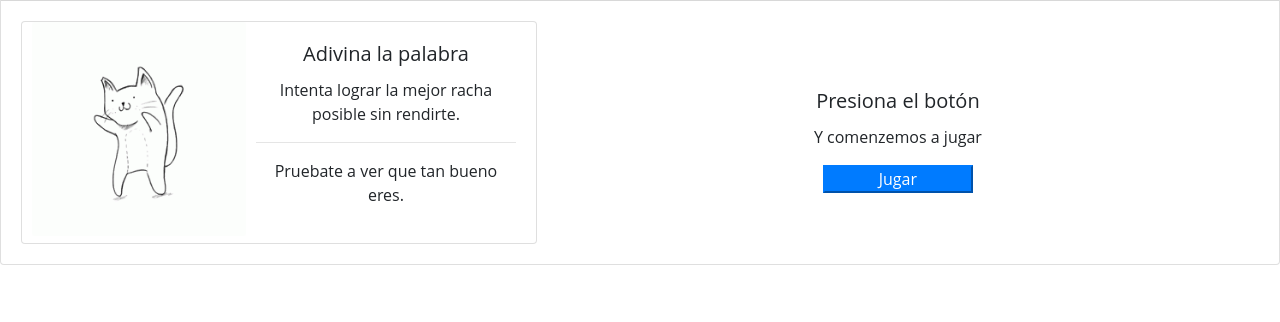
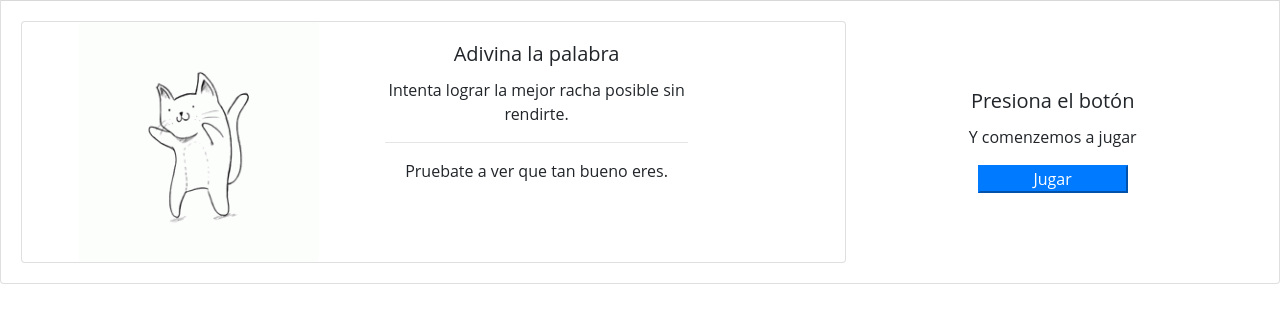
Before and after one commit to Alejandro-Magno/Juego-palabras, a plain HTML site: page index.html in a window 1280 px wide. Shown: the part 86-408 px from the top of the page. Drawn offline with nearby package versions, Linux system fonts and the light colour scheme.

Commit message:
Modificacion palabras

```diff
--- a/index.html
+++ b/index.html
@@ -29,14 +29,14 @@
             <div class="row no-gutters">
 
 
-              <div class="card col-md-5">
+              <div class="card col-md-8">
 
 
                             <div class="row no-gutters">
                               <div class="col-md-5">
                                     <img src="imagenes/gato.gif" id="gato" style="max-width: 240px;" style="max-height: 240px;" class="card-img gato" alt="...">
                               </div>
-                              <div class="col-md-7">
+                              <div class="col-md-5">
                                 <div class="card-body">
 
                                   <h5 id="titulo" class="card-title">Adivina la palabra</h5>
@@ -51,7 +51,7 @@
 
                       </div>
 
-              <div class="col-md-7">
+              <div class="col-md-4">
                 <div id="inicio" class="card-body">
                     <br><br>
                   <h5 class="card-title">Presiona el botón</h5>
--- a/index.js
+++ b/index.js
@@ -7,7 +7,7 @@ let palabra = [{1:'camisa',2:'ROPA'},
               {1:'canada',2:'PAIS'},
               {1:'mexico',2:'PAIS'},
               {1:'italia',2:'PAIS'},
-              {1:'armadillo',2:'ANIMAL'},
+              {1:'gacela',2:'ANIMAL'},
               {1:'loro',2:'ANIMAL'},
               {1:'relog',2:'ACCESORIO'},
               {1:'collar',2:'ACCESORIO'},
```
